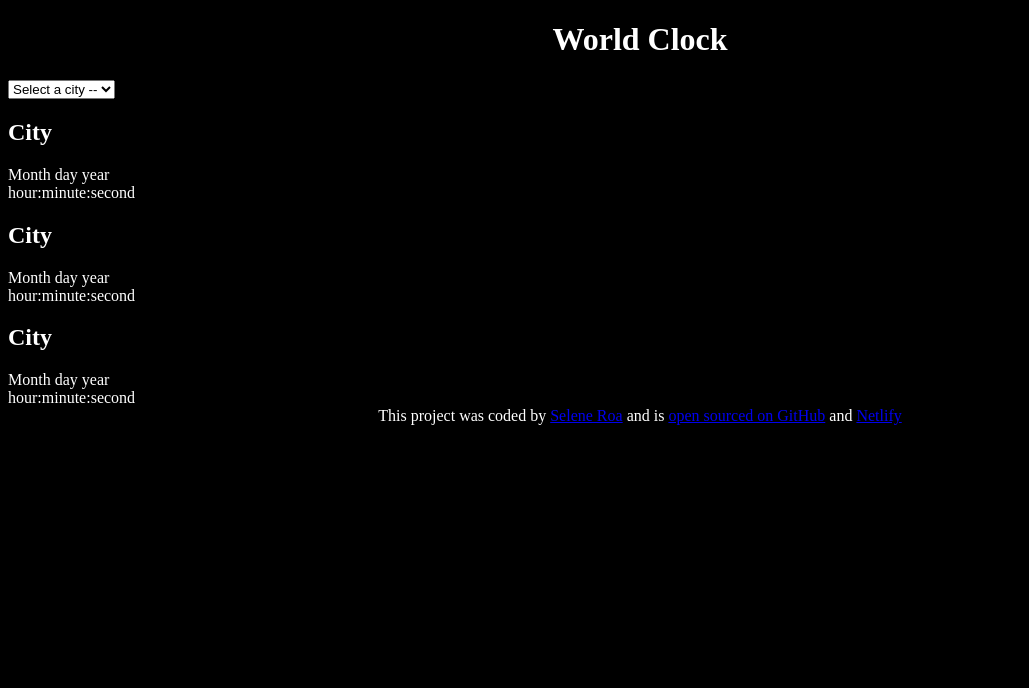
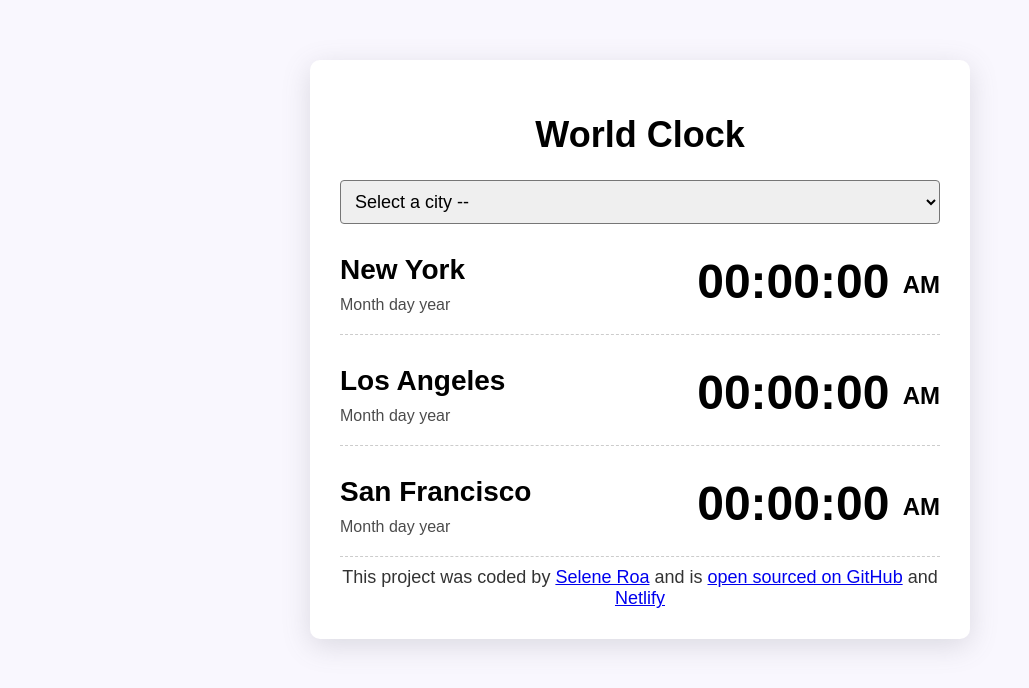
Before and after one commit to punkername007/world-clock, a plain HTML site: page index.html in a window 1280 px wide. Shown: the whole page, without its empty margins (0-1029 px from the left). Drawn offline with Linux system fonts and the light colour scheme.

Commit message:
Add style

```diff
--- a/index.html
+++ b/index.html
@@ -13,31 +13,36 @@
       </header>
       <main>
         <div class="search-field">
-          <select name="" id="">
+          <select name="" id="search-element">
             <option value="">Select a city --</option>
-            <option value=""></option>
-            <option value=""></option>
-            <option value=""></option>
+            <option value="">New York</option>
+            <option value="">Los Angeles</option>
+            <option value="">San Francisco</option>
           </select>
         </div>
 
         <div class="city">
-          <h2>City</h2>
-          <div class="current-date">Month day year</div>
-          <div class="current-time">hour:minute:second</div>
+          <div>
+            <h2>New York</h2>
+            <div class="current-date">Month day year</div>
+          </div>
+          <div class="current-time">00:00:00 <small>AM</small></div>
         </div>
         <div class="city">
-          <h2>City</h2>
-          <div class="current-date">Month day year</div>
-          <div class="current-time">hour:minute:second</div>
+          <div>
+            <h2>Los Angeles</h2>
+            <div class="current-date">Month day year</div>
+          </div>
+          <div class="current-time">00:00:00 <small>AM</small></div>
         </div>
         <div class="city">
-          <h2>City</h2>
-          <div class="current-date">Month day year</div>
-          <div class="current-time">hour:minute:second</div>
+          <div>
+            <h2>San  Francisco</h2>
+            <div class="current-date">Month day year</div>
+          </div>
+          <div class="current-time">00:00:00 <small>AM</small></div>
         </div>
-      </main>
-    </div>
+
 
     <footer>
       This project was coded by
--- a/src/style.css
+++ b/src/style.css
@@ -1,9 +1,63 @@
 body {
-  background: black;
-  color: white;
+  background: #f9f7fe;
+  font-family: sans-serif;
 }
 
-h1,
-footer {
+.container {
+  background: white;
+  border-radius: 10px;
+  box-shadow: 0px 7px 29px rgba(100, 100, 111, 0.2);
+  margin: 60px auto;
+  max-width: 600px;
+  padding: 30px;
+}
+
+h1 {
+  font-size: 36px;
   text-align: center;
 }
+
+select {
+  border-radius: 4px;
+  display: block;
+  font-size: 18px;
+  padding: 10px;
+  width: 100%;
+}
+
+.city {
+  border-bottom: 1px dashed rgba(0, 0, 0, 0.2);
+  display: flex;
+  justify-content: space-between;
+  margin: 10px 0;
+  padding: 20px 0;
+}
+
+.city:last-child {
+  border: none;
+}
+
+h2 {
+  margin: 0 0 10px;
+  font-size: 28px;
+}
+
+.current-date {
+  opacity: 0.7;
+}
+.current-time {
+  font-size: 48px;
+  font-weight: bold;
+}
+
+.current-time small {
+  font-size: 24px;
+  vertical-align: middle;
+  line-height: 48px;
+}
+
+footer {
+  color: rgba(0, 0, 0, 0.8);
+  font-size: 18px;
+  text-align: center;
+}
```
